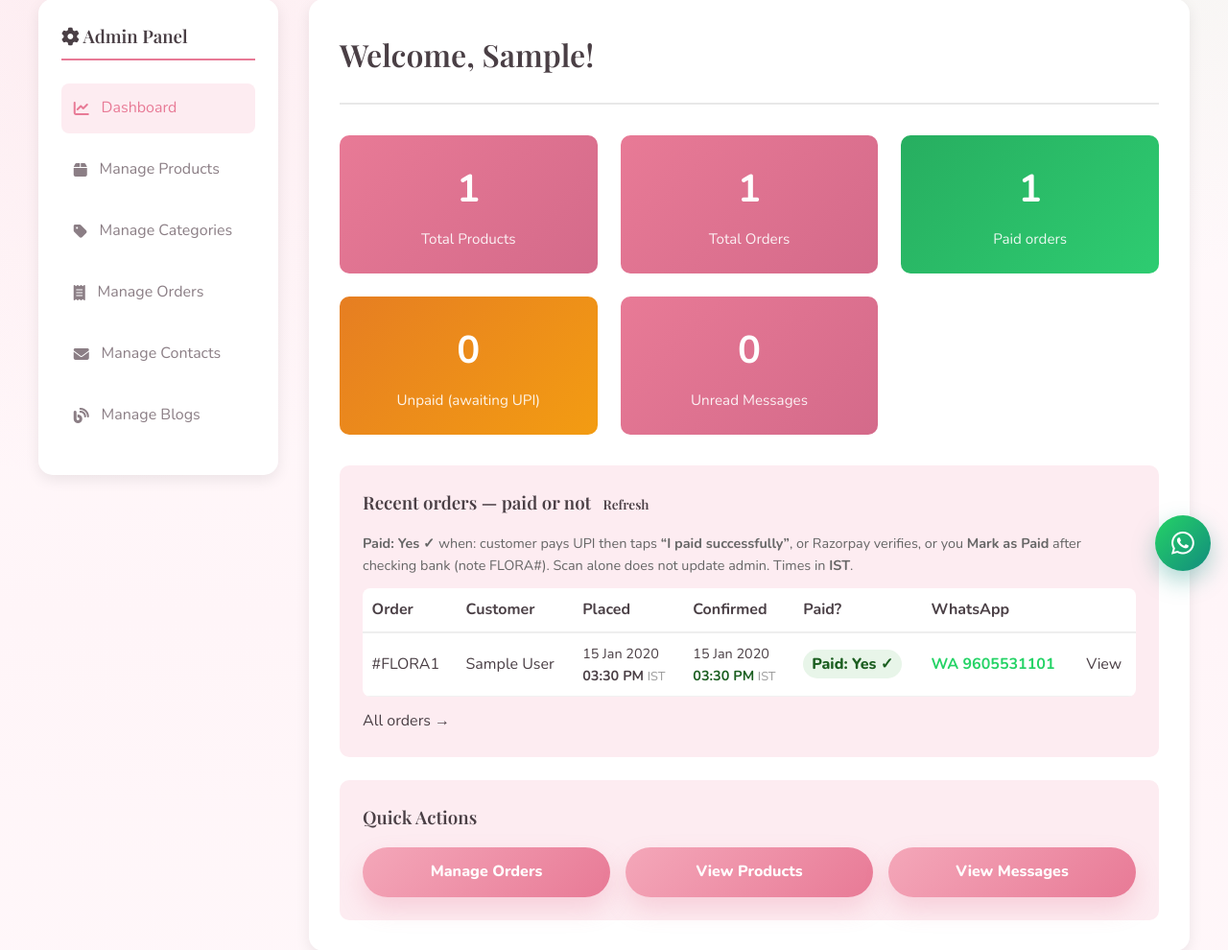
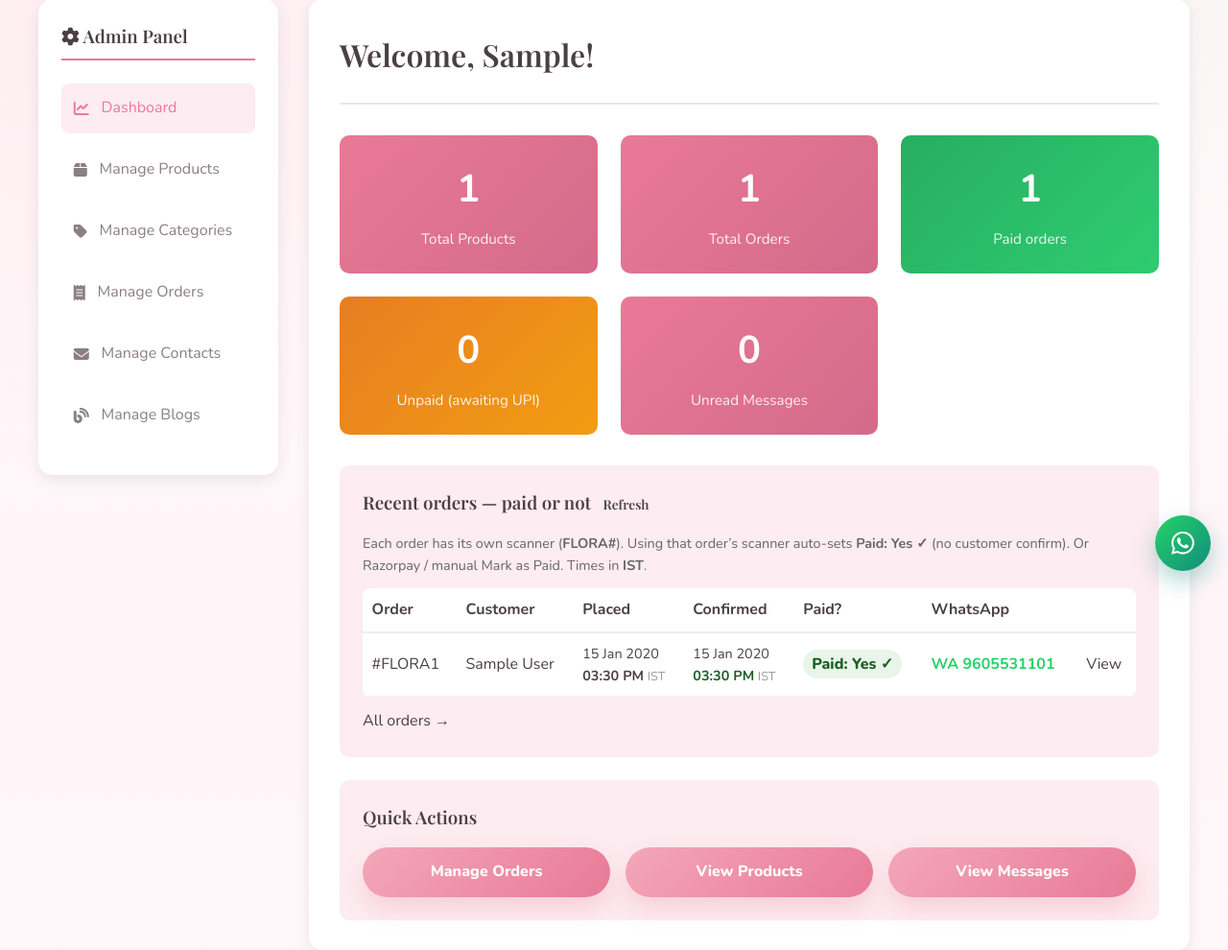
Before and after one commit to Anjana2005/flora, a Django app: page /dashboard/ in a window 1280 px wide. Shown: the part 187-1177 px from the top of the page at 96% size. Run offline with Django 5.2, Linux system fonts and the light colour scheme; a user stored in the database is signed in; tables that the repository leaves empty hold one stand-in row (values such as "Sample post"); some libraries are stand-ins or nearby versions; some web fonts are replaced.

Commit message:
Unique order scanners; auto Paid without customer confirm

```diff
--- a/shop/payments.py
+++ b/shop/payments.py
@@ -107,8 +107,8 @@ def upi_app_response(
     confirm_url='',
 ):
     """
-    Open UPI app with amount + note pre-filled (HTML bridge; no 302 to upi://).
-    After money succeeds in the app, customer taps confirm_url → admin Paid: Yes.
+    Open UPI app with amount + order-note pre-filled.
+    No customer confirm button — admin Paid is set by order_launch_payment before this page.
     """
     from django.http import HttpResponse
     from django.utils.html import escape
@@ -121,47 +121,37 @@ def upi_app_response(
     safe_note = escape(note_code or '')
     safe_amt = escape(str(amount_str or ''))
     safe_shop = escape(shop_upi or get_upi_id())
-    safe_confirm = escape(confirm_url or '')
     paid_line = (
-        'Already paid in admin'
+        'Admin Paid: Yes ✓ · complete UPI below'
         if already_paid
-        else 'Step 1: Pay in UPI app · Step 2: Update admin below'
+        else 'Complete payment in UPI app'
     )
-    confirm_btn = ''
-    if confirm_url and not already_paid:
-        confirm_btn = (
-            f'<a class="btn confirm" href="{safe_confirm}">'
-            f'I paid successfully → show Paid in admin</a>'
-            f'<p style="margin-top:0.5rem;font-size:.85rem">'
-            f'After GPay/PhonePe shows <strong>Payment successful</strong>, '
-            f'tap the green button so the shop dashboard shows <strong>Paid: Yes</strong>.'
-            f'</p>'
-        )
     html = f"""<!DOCTYPE html>
 <html lang="en"><head>
 <meta charset="utf-8">
 <meta name="viewport" content="width=device-width, initial-scale=1">
-<title>Open UPI · {safe_note}</title>
+<title>Pay {safe_note}</title>
 <style>
   body{{font-family:system-ui,sans-serif;background:#fff7f9;color:#5A3F4A;margin:0;padding:2rem 1rem;text-align:center}}
   .card{{max-width:400px;margin:0 auto;background:#fff;border-radius:20px;padding:1.5rem;box-shadow:0 12px 28px rgba(232,122,150,.15)}}
-  .ok{{display:inline-block;background:#e3f2fd;color:#0d47a1;font-weight:800;padding:.4rem .8rem;border-radius:999px;margin:.5rem 0;font-size:.85rem}}
+  .ok{{display:inline-block;background:#e8f5e9;color:#1b5e20;font-weight:800;padding:.4rem .8rem;border-radius:999px;margin:.5rem 0;font-size:.85rem}}
+  .ord{{font-size:1.1rem;font-weight:900;letter-spacing:.04em;margin:.35rem 0}}
   .amt{{font-size:1.75rem;font-weight:800;color:#E87A96}}
   a.btn{{display:block;margin:.7rem 0 0;padding:.9rem 1rem;border-radius:12px;background:#E87A96;color:#fff;font-weight:800;text-decoration:none}}
-  a.btn.confirm{{background:#25D366;margin-top:1.1rem}}
   p{{font-size:.92rem;line-height:1.45;color:#666}}
   code{{font-weight:800;color:#5A3F4A}}
 </style>
 </head><body>
 <div class="card">
-  <h1 style="font-size:1.25rem;margin:0 0 .35rem">Opening UPI…</h1>
+  <h1 style="font-size:1.2rem;margin:0">Order scanner</h1>
+  <div class="ord">{safe_note}</div>
   <div class="ok">{paid_line}</div>
   <div class="amt">₹{safe_amt}</div>
   <p>Pay to <code>{safe_shop}</code><br>
-  Note will show as: <code>{safe_note}</code></p>
-  <a class="btn" id="upi-btn" href="{safe_upi}">Open UPI (note auto-filled)</a>
+  Note auto-filled: <code>{safe_note}</code></p>
+  <a class="btn" id="upi-btn" href="{safe_upi}">Open UPI &amp; pay</a>
   <a class="btn" href="{safe_intent}" style="background:#5A3F4A">Open on Android</a>
-  {confirm_btn}
+  <p style="margin-top:1rem;font-size:.85rem">No extra confirm needed — this order is already marked Paid in admin. Finish the UPI payment for money to transfer.</p>
 </div>
 <script>
 (function(){{
@@ -174,7 +164,7 @@ def upi_app_response(
     try {{ window.location.href = target; }} catch (e) {{}}
     setTimeout(function(){{
       try {{ window.location.href = u; }} catch (e) {{}}
-    }}, 600);
+    }}, 500);
   }}
 }})();
 </script>
@@ -256,22 +246,31 @@ def build_upi_qr_data_uri(upi_link, size=280):
 
 def build_order_payment_qr(order, size=280, scan_page_url=None, slot=None):
     """
-    Always build a pure UPI QR (not a website link).
+    Unique scanner per order number (FLORA#).
 
-    Scanning in GPay/PhonePe auto-fills amount + note (tn=FLORA#).
-    Opening UPI uses the same upi_link so note comes automatically.
-    scan_page_url is ignored for the QR image (kept only for API compat).
+    - upi_link: pure UPI with that order's amount + note (tn=FLORA#)
+    - If scan_page_url given: QR encodes the order-only site URL so scanning
+      auto-marks that order Paid (no customer confirm), then opens UPI with note
+    - Different orders → different QR (different note / amount / URL)
     """
     order_ref = build_order_note_code(order.id)
     payment_note = order_ref
     amount = order.get_total_cost()
     if slot is None:
         slot, _ = current_qr_slot()
-    tr = build_payment_ref(order.id, f'S{slot}')
+    tr = build_payment_ref(order.id, f'O{order.id}')
 
-    # Pure UPI only — note auto-fills in payment app
     upi_link = build_upi_link(amount, order_ref, note=payment_note)
-    qr_payload = upi_link
+
+    # Unique per-order scanner: site URL includes order id + note
+    if scan_page_url:
+        sep = '&' if '?' in scan_page_url else '?'
+        qr_payload = (
+            f'{scan_page_url}{sep}note={quote(payment_note, safe="")}'
+            f'&order={order.id}'
+        )
+    else:
+        qr_payload = upi_link
 
     return {
         'order_ref': order_ref,
@@ -284,7 +283,7 @@ def build_order_payment_qr(order, size=280, scan_page_url=None, slot=None):
         'upi_link': upi_link,
         'android_intent': build_android_upi_intent(upi_link),
         'qr_url': build_upi_qr_url(qr_payload, size=size),
-        'scan_page_url': '',
+        'scan_page_url': scan_page_url or '',
         'shop_upi_id': get_upi_id(),
     }
 
--- a/shop/views.py
+++ b/shop/views.py
@@ -1466,8 +1466,8 @@ def checkout(request):
 
 def order_pay(request, order_id):
     """
-    Payment page: UPI QR to flora1101@axl with order note code.
-    Opening/scanning does NOT mark Paid — only real Razorpay success or admin mark.
+    Unique scanner per order number (FLORA#).
+    Scanning this order's QR auto-marks Paid (no customer confirm), then opens UPI.
     """
     from .payments import build_order_payment_qr, get_upi_id
     from .secure_payments import razorpay_configured, create_razorpay_order
@@ -1488,10 +1488,14 @@ def order_pay(request, order_id):
             rz_error = str(e)
             secure = False
 
-    # Pure UPI QR: money goes via bank. Admin Paid needs step 2 (confirm) or Razorpay/admin.
-    payment = build_order_payment_qr(order)
-    open_upi_url = reverse('shop:order_launch_payment', args=[order.id]) + '?method=scan'
-    confirm_url = reverse('shop:order_confirm_paid', args=[order.id])
+    # Unique order scanner URL → auto Paid for THIS order only
+    scan_page_url = request.build_absolute_uri(
+        reverse('shop:order_launch_payment', args=[order.id]) + '?method=scan'
+    )
+    payment = build_order_payment_qr(order, scan_page_url=scan_page_url)
+    open_upi_url = reverse('shop:order_launch_payment', args=[order.id]) + (
+        f'?method=scan&note={payment["order_ref"]}'
+    )
 
     context = {
         'order': order,
@@ -1506,7 +1510,6 @@ def order_pay(request, order_id):
         'upi_link': payment['upi_link'],
         'qr_url': payment['qr_url'],
         'open_upi_url': open_upi_url,
-        'confirm_url': confirm_url,
         'items': order.items.select_related('product').all(),
         'secure_payments': secure,
         'rz_error': rz_error,
@@ -1651,9 +1654,9 @@ def order_razorpay_webhook(request):
 
 def order_launch_payment(request, order_id):
     """
-    Open UPI app for this order (amount + note code).
-    Does NOT mark Paid by itself — bank never calls this website.
-    After paying in the app, customer must use "I paid" (order_confirm_paid).
+    Unique per-order scanner hit:
+    1) Auto-mark THIS order Paid: Yes (no customer confirm button)
+    2) Open UPI with amount + order note (FLORA#) pre-filled
     """
     from .payments import (
         build_payment_confirmation_whatsapp_url,
@@ -1663,28 +1666,47 @@ def order_launch_payment(request, order_id):
         get_upi_id,
     )
     from django.http import HttpResponseRedirect
-    from django.urls import reverse
 
     order = get_object_or_404(Order, id=order_id)
     method = (request.GET.get('method') or 'scan').lower()
     expected_note = build_order_note_code(order.id)
+    given_note = (request.GET.get('note') or '').strip().upper().replace(' ', '')
+    expected_norm = expected_note.upper().replace(' ', '')
 
     if method in ('wa', 'whatsapp'):
         if order.paid:
             return HttpResponseRedirect(build_payment_confirmation_whatsapp_url(order, request))
         return redirect('shop:order_pay', order_id=order.id)
 
-    if order.paid:
-        return redirect('shop:order_paid_success', order_id=order.id)
+    # Optional note must match this order number
+    if given_note and given_note != expected_norm:
+        messages.error(request, f'Wrong scanner. This order is {expected_note}.')
+        return redirect('shop:order_pay', order_id=order.id)
 
     payment = build_order_payment_qr(order)
     note_code = payment.get('payment_note') or expected_note
     upi_link = payment.get('upi_link') or ''
     amount_str = payment.get('amount_str') or ''
-    # Link back so after UPI they can mark admin Paid
-    return_confirm = request.build_absolute_uri(
-        reverse('shop:order_confirm_paid', args=[order.id])
-    )
+
+    # Auto payment confirmation — no user "I paid" step
+    if not order.paid:
+        try:
+            order.mark_as_paid(
+                payment_ref=note_code,
+                payment_method='upi_scanner',
+            )
+        except Exception:
+            pass
+        order.refresh_from_db()
+    if not order.paid:
+        from django.utils import timezone as dj_tz
+        Order.objects.filter(pk=order.pk).update(
+            paid=True,
+            paid_at=dj_tz.now(),
+            payment_ref=note_code[:64],
+            payment_method='upi_scanner',
+        )
+        order.refresh_from_db()
 
     if upi_link:
         return upi_app_response(
@@ -1692,45 +1714,14 @@ def order_launch_payment(request, order_id):
             note_code=note_code,
             amount_str=amount_str,
             shop_upi=get_upi_id(),
-            already_paid=False,
-            confirm_url=return_confirm,
+            already_paid=True,
         )
-    return redirect('shop:order_pay', order_id=order.id)
+    return redirect('shop:order_paid_success', order_id=order.id)
 
 
 def order_confirm_paid(request, order_id):
-    """
-    Customer finished UPI payment → set admin Paid: Yes + stock + WhatsApp.
-    Required because pure UPI scanner cannot tell the website money succeeded.
-    """
-    from .payments import build_order_note_code, build_payment_confirmation_whatsapp_url
-    from django.http import HttpResponseRedirect
-
-    order = get_object_or_404(Order, id=order_id)
-    note = build_order_note_code(order.id)
-
-    if not order.paid:
-        order.mark_as_paid(
-            payment_ref=note,
-            payment_method='upi_scanner',
-        )
-        order.refresh_from_db()
-    if not order.paid:
-        from django.utils import timezone as dj_tz
-        Order.objects.filter(pk=order.pk).update(
-            paid=True,
-            paid_at=dj_tz.now(),
-            payment_ref=note[:64],
-            payment_method='upi_scanner',
-        )
-        order.refresh_from_db()
-
-    messages.success(
-        request,
-        f'Payment recorded for {note}. Admin shows Paid: Yes ✓',
-    )
-    # Notify shop on WhatsApp
-    return HttpResponseRedirect(build_payment_confirmation_whatsapp_url(order, request))
+    """Legacy URL — same as scanner: auto-mark paid + open success/WhatsApp."""
+    return redirect('shop:order_launch_payment', order_id=order_id)
 
 
 def order_paid_success(request, order_id):
--- a/templates/shop/admin/dashboard.html
+++ b/templates/shop/admin/dashboard.html
@@ -166,10 +166,9 @@
                     <a href="{% url 'shop:admin_dashboard' %}" style="font-size:0.85rem;font-weight:600;margin-left:0.5rem;">Refresh</a>
                 </h3>
                 <p style="font-size:0.9rem;color:#666;margin:0 0 0.75rem;">
-                    <strong>Paid: Yes ✓</strong> when: customer pays UPI then taps
-                    <strong>“I paid successfully”</strong>, or Razorpay verifies, or you
-                    <strong>Mark as Paid</strong> after checking bank (note FLORA#).
-                    Scan alone does not update admin. Times in <strong>IST</strong>.
+                    Each order has its own scanner (<strong>FLORA#</strong>).
+                    Using that order’s scanner auto-sets <strong>Paid: Yes ✓</strong>
+                    (no customer confirm). Or Razorpay / manual Mark as Paid. Times in <strong>IST</strong>.
                 </p>
                 <table style="width:100%;border-collapse:collapse;background:#fff;border-radius:8px;overflow:hidden;">
                     <thead>
```
Also changed, not shown: templates/shop/order_pay.html (+18 -26 lines).
